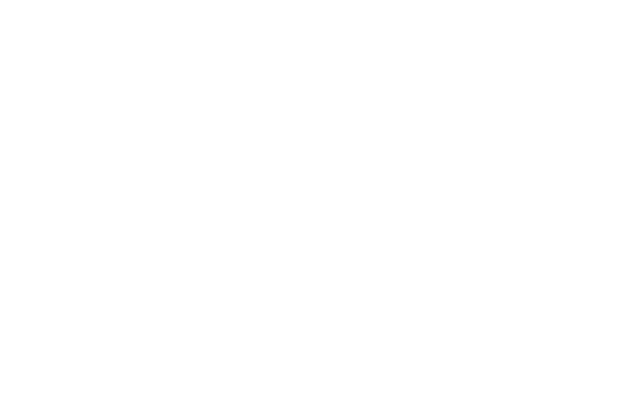
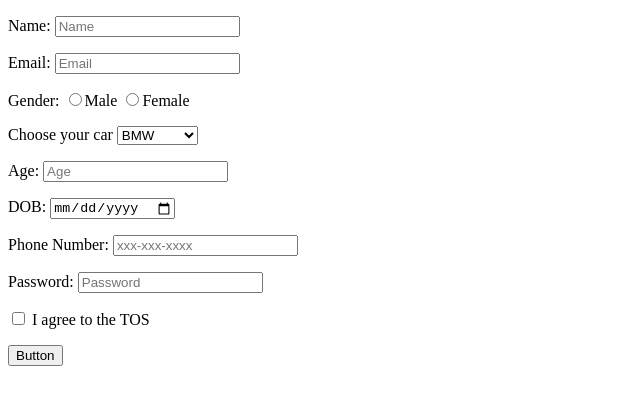
Before and after one commit to acciojob/signup-form-car-al-shahzeb, a website: page main.html in a window 1280 px wide. Shown: the whole page, without its empty margins (0-640 px from the left). Drawn offline with Linux system fonts and the light colour scheme.

Commit message:
created a submission

```diff
--- a/main.html
+++ b/main.html
@@ -10,7 +10,64 @@
 	<!-- the entire body must be written by student -->
     <script type="text/javascript" src="./script.js">
 </script>
+<form method="post">
+    <div>
+        <p><label for="name">Name: </label><input placeholder="Name" id="name" type="text" required></p>
+    </div>
+    <div>
+        <p><label for="email">Email: </label><input placeholder="Email" id="email" type="email" required><br></p>
+    </div>
+    <div>
+        <p>
+            <label for="gender">Gender: </label><input name="gender" type="radio" required>Male
+            <input name="gender" type="radio" name="gender" required>Female<br>
+        </p>
+    </div>
+    <div>
+        <p>
+            <label for="car" placeholder="--Please choose an option--">Choose your car</label>
+	        <select id="car" name="car" req>
+	            <option value="bmw" >BMW</option>
+	            <option value="audi">Audi</option>
+	            <option value="mercedez">Mercedez</option>
+	        </select>
+        </p>
+    </div>
+    <div>
+        <p>
+            <label for="age">Age: </label><input placeholder="Age" id="age" type="number" required>
+        </p>
+    </div>
+    <div>
+        <p>
+            <label for="dob">DOB: </label><input id="dob" type="date" required>
+        </p>
+    </div>
+	<div>
+        <p>
+            <label for="tel">Phone Number: </label><input placeholder="xxx-xxx-xxxx" id="tel" type="tel">
+        </p>
+    </div>
+    <div>
+        <p>
+            <label for="password">Password: </label><input placeholder="Password" id="password" type="password" required>
+        </p>
+    </div>
+	<div>
+        <p>
+			<input type="checkbox" id="tos" required>
+			<label for="tos">I agree to the TOS</label>
 
+        </p>
+    </div>
+    <div>
+        <p>
+            <button type="submit">Button</button>
+        </p>
+    </div>
+
+
+</form>
 </body>
 
 </html>
```
